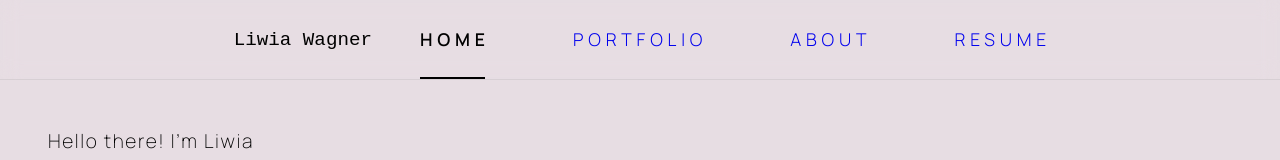
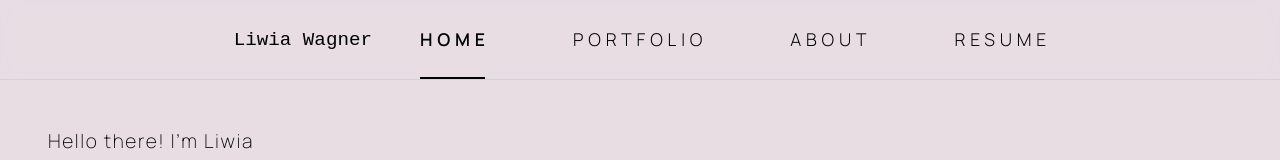
Before and after one commit to LiwiaWagner/Portfolio-Liwia-Wagner, a React (Create React App) app: page / in a window 1280 px wide. Shown: the top 160 px of the page. Built offline with nearby package versions, Linux system fonts and the light colour scheme; a web font is replaced by a local one.

Commit message:
a-link-color

```diff
--- a/src/index.css
+++ b/src/index.css
@@ -218,6 +218,10 @@ b {
   font-weight: 600;
 }
 
+a {
+  color: black;
+}
+
 /* ---Project titles */
 /* -desktop */
 .project-main-title {
```
